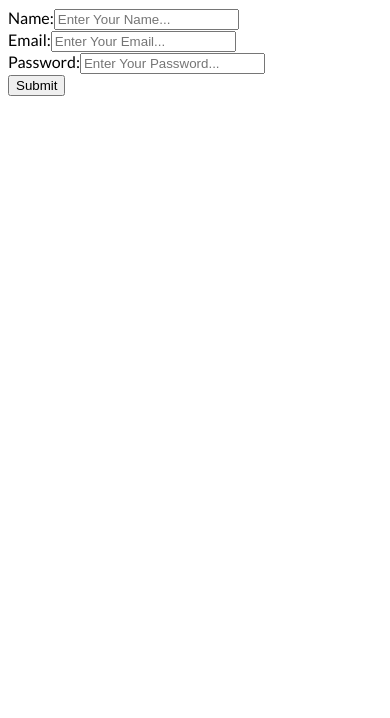
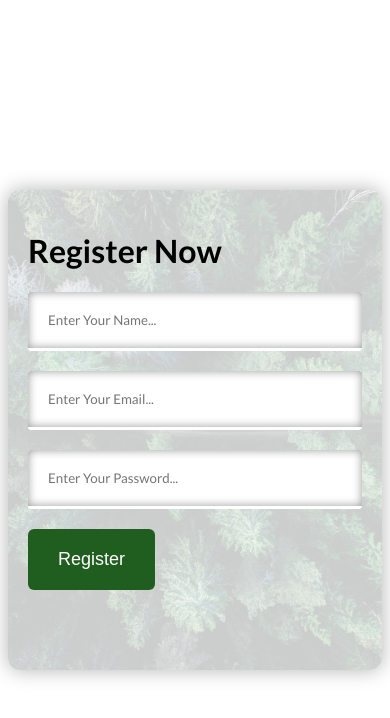
Before and after one commit to engbaraakhamaysa/eshop-react, a React (Create React App) app: page /register in a window 390 px wide. Shown: the top 718 px of the page. Built offline with nearby package versions, Linux system fonts and the light colour scheme.

Commit message:
Add Style Regester & Login

```diff
--- a/public/index.html
+++ b/public/index.html
@@ -11,6 +11,7 @@
       content="Web site created using create-react-app"
     />
 
+    <!--Fonts-->
     <link rel="preconnect" href="https://fonts.googleapis.com" />
     <link rel="preconnect" href="https://fonts.gstatic.com" crossorigin />
     <link
--- a/src/App.js
+++ b/src/App.js
@@ -2,6 +2,7 @@ import { Route, Routes } from "react-router-dom";
 import HomePage from "./Pages/Website/HomePage";
 import Login from "./Pages/Auth/Login";
 import Register from "./Pages/Auth/Register";
+import "./Css/components/form.css";
 import "./Css/base/media.css";
 
 function App() {
--- a/src/Css/base/media.css
+++ b/src/Css/base/media.css
@@ -22,6 +22,22 @@
   }
 }
 
+@media (max-width: 992px) {
+  .form {
+    background-image: linear-gradient(
+        rgba(255, 255, 255, 0.8) 0%,
+        rgba(255, 255, 255, 0.8) 100%
+      ),
+      url("../../../Form.jpg");
+  }
+  .custom-form {
+    width: 100%;
+  }
+  .form-control input {
+    width: 100%;
+  }
+}
+
 @media (min-width: 1200px) {
   .container {
     width: 1140px;
--- /dev/null
+++ b/src/Css/components/button.css
@@ -0,0 +1,14 @@
+.btn {
+  background-color: white;
+  outline: none;
+  border: 0;
+  padding: 20px 30px;
+  border-radius: 6px;
+}
+
+.btn-primary {
+  background-color: #205e20;
+  color: white;
+  font-size: 18px;
+  cursor: pointer;
+}
--- /dev/null
+++ b/src/Css/components/form.css
@@ -0,0 +1,65 @@
+.form {
+  background-image: linear-gradient(
+      110deg,
+      white 0%,
+      white 50%,
+      transparent 50%
+    ),
+    url("../../../Form.jpg");
+  background-position: center;
+  background-size: cover;
+  background-repeat: no-repeat;
+  width: 100%;
+  height: 30rem;
+  border-radius: 12px;
+  box-shadow: 0 0 20px rgba(0, 0, 0, 0.3);
+  padding: 20px;
+}
+.custom-form {
+  width: 50%;
+}
+
+.form-control {
+  margin-bottom: 20px;
+  position: relative;
+}
+
+.form-control label,
+.form-control input {
+  display: block;
+}
+
+.form-control input {
+  padding: 20px 20px;
+  outline: none;
+  border-radius: 3px;
+  border: 0;
+  background-color: white;
+  width: 80%;
+  border-bottom: 3px solid transparent;
+  font-family: "Lato", sans-serif;
+  box-shadow: 0 0 10px rgb(153, 152, 152) inset;
+}
+
+.form-control input:focus:valid {
+  border-bottom: 3px solid green;
+}
+
+.form-control input:focus:not(:valid) {
+  border-bottom: 3px solid orangered;
+}
+
+.form-control input:placeholder-shown + label {
+  opacity: 0;
+  visibility: hidden;
+  top: 20px;
+}
+.form-control label {
+  position: absolute;
+  top: -20px;
+  left: 0px;
+  font-size: 13px;
+  color: gray;
+  font-weight: bold;
+  transition: 0.3s;
+}
--- a/src/Pages/Auth/Login.js
+++ b/src/Pages/Auth/Login.js
@@ -27,31 +27,39 @@ export default function Login() {
   }
   return (
     <div className="container">
-      <form onSubmit={handleSubmit}>
-        <div className="mb-3">
-          <label htmlFor="email">Email:</label>
+      <div className="row h-100">
+        <form className="form" onSubmit={handleSubmit}>
+          <div className="custom-form">
+            <h1>Login NOOow</h1>
+            <div className="form-control">
               <input
                 name="email"
                 id="email"
                 value={form.email}
                 type="email"
                 placeholder="Enter Your Email..."
+                required
                 onChange={handleChange}
               />
+              <label htmlFor="email">Email</label>
             </div>
-        <div className="mb-3">
-          <label htmlFor="password">Password:</label>
+            <div className="form-control">
               <input
                 name="password"
                 id="password"
                 value={form.password}
                 type="password"
                 placeholder="Enter Your Password..."
+                minLength={8}
+                required
                 onChange={handleChange}
               />
+              <label htmlFor="password">Password</label>
             </div>
-        <button>Submit</button>
+            <button className="btn btn-primary">Login</button>
+          </div>
         </form>
+      </div>
     </div>
   );
 }
--- a/src/Pages/Auth/Register.js
+++ b/src/Pages/Auth/Register.js
@@ -28,42 +28,51 @@ export default function Register() {
   }
   return (
     <div className="container">
-      <form onSubmit={handleSubmit}>
-        <div className="mb-3">
-          <label htmlFor="name">Name:</label>
+      <div className="row h-100">
+        <form className="form" onSubmit={handleSubmit}>
+          <div className="custom-form">
+            <h1>Register Now</h1>
+            <div className="form-control">
               <input
                 id="name"
                 name="name"
                 value={form.name}
                 type="text"
                 placeholder="Enter Your Name..."
+                required
                 onChange={handleChange}
               />
+              <label htmlFor="name">Name</label>
             </div>
-        <div className="mb-3">
-          <label htmlFor="email">Email:</label>
+            <div className="form-control">
               <input
                 name="email"
                 id="email"
                 value={form.email}
                 type="email"
                 placeholder="Enter Your Email..."
+                required
                 onChange={handleChange}
               />
+              <label htmlFor="email">Email</label>
             </div>
-        <div className="mb-3">
-          <label htmlFor="password">Password:</label>
+            <div className="form-control">
               <input
                 name="password"
                 id="password"
                 value={form.password}
                 type="password"
                 placeholder="Enter Your Password..."
+                minLength={8}
+                required
                 onChange={handleChange}
               />
+              <label htmlFor="password">Password</label>
             </div>
-        <button>Submit</button>
+            <button className="btn btn-primary">Register</button>
+          </div>
         </form>
+      </div>
     </div>
   );
 }
--- a/src/index.css
+++ b/src/index.css
@@ -9,3 +9,21 @@ body {
 .container {
   margin: 0 auto;
 }
+
+.h-100 {
+  height: 100vh;
+}
+
+.row {
+  display: flex;
+  align-items: center;
+  justify-content: center;
+}
+
+.row .col-12 {
+  width: 100%;
+}
+
+.row .col-6 {
+  width: 50%;
+}
--- a/src/index.js
+++ b/src/index.js
@@ -1,5 +1,6 @@
 import React from "react";
 import ReactDOM from "react-dom/client";
+import "./Css/components/button.css";
 import "./index.css";
 import App from "./App";
 //use thes to rous paths page wibsite
```
Also changed, not shown: Form.jpg (added). Lines whose indentation alone changed are shown as unchanged.
